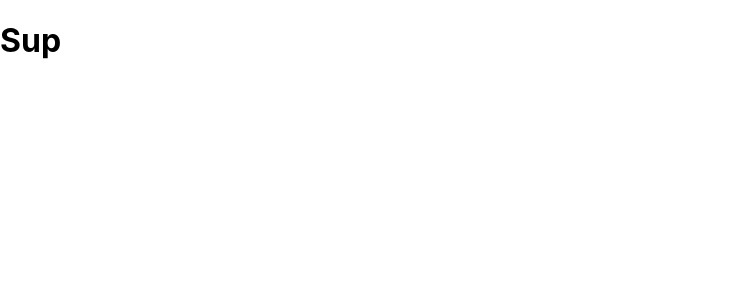
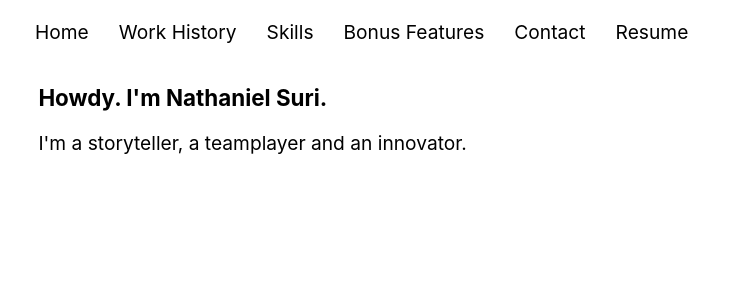
Before and after one commit to Natesuri/2020-portfolio-site, a React (Create React App) app: page / in a window 1280 px wide. Shown: the top 300 px of the page, without its empty margins (0-750 px from the left). Built offline with nearby package versions, Linux system fonts and the light colour scheme.

Commit message:
Creates the header, home and history components

```diff
--- a/src/App.js
+++ b/src/App.js
@@ -2,14 +2,20 @@ import React from 'react';
 import './App.css';
 import { Route } from 'react-router-dom'
 
+import { HomePage } from './components/home/Home'
+import { WorkHistory } from './components/history/WorkHistory'
+import { Header } from './components/header/Header'
 function App() {
   return (
     <React.Fragment>
+      <Route path='/' render={
+            () => <Header/>
+        }/>
       <Route exact path='/' render={
-          () => <h1>Sup</h1>
+            () => <HomePage/>
         }/>
       <Route exact path='/history' render={
-          () => <h1>Work History</h1>
+            () => <WorkHistory/>
         }/>
       <Route exact path='/skills' render={
             () => <h1>Skills</h1>
--- /dev/null
+++ b/src/components/header/Header.js
@@ -0,0 +1,30 @@
+import React from 'react';
+import { Link } from 'react-router-dom';
+import { NAV } from '../../constants/constants'
+
+import './Header.scss'
+
+export const Header = () => (
+    <header className='main-header' >
+      <nav>
+        <Link to={ NAV.HOME.route }>
+          { NAV.HOME.name }
+        </Link>
+        <Link to={ NAV.HISTORY.route }>
+          { NAV.HISTORY.name }
+        </Link>
+        <Link to={ NAV.SKILLS.route }>
+          { NAV.SKILLS.name }
+        </Link>
+        <Link to={ NAV.PERSONAL.route }>
+          { NAV.PERSONAL.name }
+        </Link>
+        <Link to={ NAV.CONTACT.route }>
+          { NAV.CONTACT.name }
+        </Link>
+        <Link to={ NAV.RESUME.route }>
+          { NAV.RESUME.name }
+        </Link>
+      </nav>
+    </header>
+)
--- /dev/null
+++ b/src/components/header/Header.scss
@@ -0,0 +1,19 @@
+.main-header {
+  align-items: center;
+  display: flex;
+  justify-content: space-between;
+  height: 8vh;
+  padding: 0 20px;
+
+  a,
+  span {
+    font-size: 1.2em;
+    margin: 0 15px;
+    text-decoration: none;
+    color: black;
+  }
+
+  a:hover {
+    color: grey;
+  }
+}
--- /dev/null
+++ b/src/components/history/WorkHistory.js
@@ -0,0 +1,11 @@
+import React from 'react'
+import { COPY } from '../../constants/constants'
+import { formatPageCopy } from '../../utils'
+
+export const WorkHistory = () => {
+  return(
+    <React.Fragment>
+      { formatPageCopy(COPY.HISTORY) }
+    </React.Fragment>
+  )
+}
--- /dev/null
+++ b/src/components/home/Home.js
@@ -0,0 +1,11 @@
+import React from 'react'
+import { COPY } from '../../constants/constants'
+import { formatPageCopy } from '../../utils'
+
+export const HomePage = () => {
+  return(
+    <React.Fragment>
+      { formatPageCopy(COPY.HOME) }
+    </React.Fragment>
+  )
+}
--- /dev/null
+++ b/src/constants/constants.js
@@ -0,0 +1,56 @@
+export const NAV = {
+  HOME: {
+    route: '/',
+    name: 'Home'
+  },
+  HISTORY: {
+    route: '/history',
+    name: 'Work History'
+  },
+  SKILLS: {
+    route: '/skills',
+    name: 'Skills'
+  },
+  PERSONAL: {
+    route: '/bonus-features',
+    name: 'Bonus Features'
+  },
+  CONTACT: {
+    route: '/contact',
+    name: 'Contact'
+  },
+  RESUME: {
+    route: '/resume',
+    name: 'Resume'
+  },
+}
+
+export const COPY = {
+  HOME: {
+    FIRST: "Howdy. I'm Nathaniel Suri.",
+    MAIN: [
+      "I'm a storyteller, a teamplayer and an innovator."
+    ]
+  },
+  HISTORY: {
+    FIRST: "I'm a Software Engineer and Filmmaker",
+    MAIN: [
+      "2020: I'm currently building APIs and designing new domains for the Contracts and Billing team within Wayfair's Internation Supply Chain department. My team and I serve up GraphQL APIs that are written in Python, built in Docker, and deployed with Kubernetes. Other teams utilize our platform to get information regarding carrier and supplier contracts, quotes and estimations for shipping containers, for example.",
+      "2019: I joined Wayfair just 6 weeks after the birth of my first child. I quickly learned the stack and joined the Asia Logistics team within the International Supply Chain department. While there, I built and improved on several different internal full-stack applications written in  React and PHP. These applications focused on increasing the efficiency of our operations team, and automating time-consuming logistics tasks.",
+      "October 2018: Having dabbled in programming on-and-off throughout the previous couple years, I finally decided to pursue programming as a career. I started the General Assembly Software Engineering Immersive bootcamp in October 2018 and over the course of three months I wrote 3 full-stack applications while learning several languages and frameworks, and learning how to problem solve like a programmer.",
+      "Pre-Bootcamp: Between May 2015 and October 2018 I worked as an editor and assistant editor in documentary film, corporate video, and network TV. As an assistant editor I was responsible for media management, project organization, quality control, and discovering new techniques and technologies to make the editor's life easier. As an editor, it was my job to find the story in the material I was given. Whether crafting a feature film or 30 second highlight, I needed to create a visually and emotionally compelling story."
+    ]
+  },
+  CONTACT: {
+    FIRST: "",
+    MAIN: ""
+  },
+  SKILLS: {
+    FIRST: "",
+    MAIN: ""
+  },
+  PERSONAL: {
+    FIRST: "",
+    MAIN: ""
+  }
+}
--- /dev/null
+++ b/src/styles/colors.scss
@@ -0,0 +1 @@
+$white: #fff;
--- /dev/null
+++ b/src/styles/formatting.scss
@@ -0,0 +1,12 @@
+.pageBody {
+  display: block;
+  margin: 20px 25% 20px 3%;
+  text-align: justify;
+  font-size: 1.2em;
+}
+
+.pageHeader {
+  display: block;
+  margin: 20px 3%;
+  font-size: 1.4em;
+}
--- /dev/null
+++ b/src/utils.js
@@ -0,0 +1,25 @@
+import React from 'react';
+import './styles/formatting.scss'
+
+export const formatPageCopy = copyDictionary => {
+  return Object.entries(copyDictionary).map(([copyType, copyContent]) => {
+    switch(copyType) {
+      case 'FIRST':
+        return formatHeaderCopy(copyContent)
+      case 'MAIN':
+        return formatMainCopy(copyContent)
+      default:
+        return null
+    }
+  })
+}
+
+const formatHeaderCopy = headerCopy => {
+  return <h4 className='pageHeader'>{headerCopy}</h4>
+}
+
+const formatMainCopy = copyArray => {
+  return copyArray.map(copySegment => (
+    <p className='pageBody'>{copySegment}</p>
+  ))
+}
```
Also changed, not shown: src/styles/flex.scss (added). Lines whose indentation alone changed are shown as unchanged.
